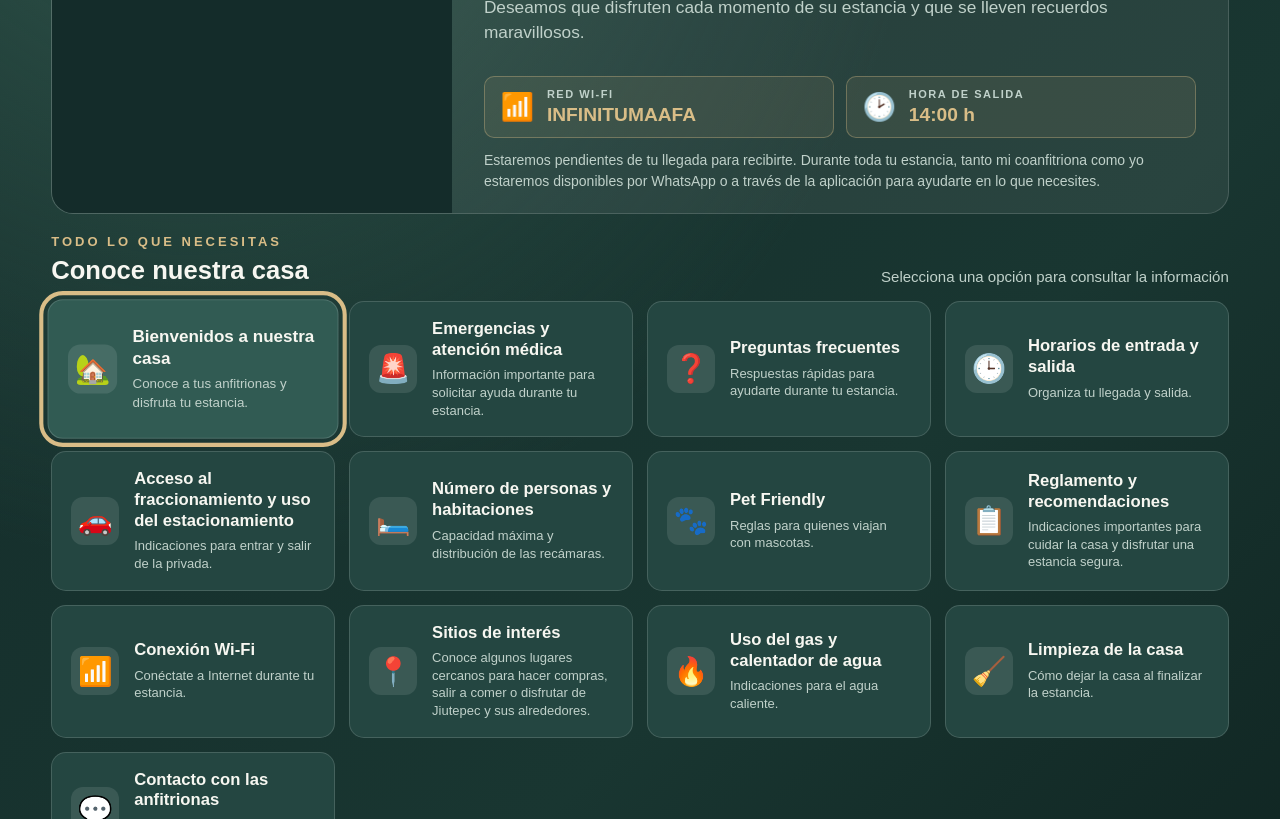
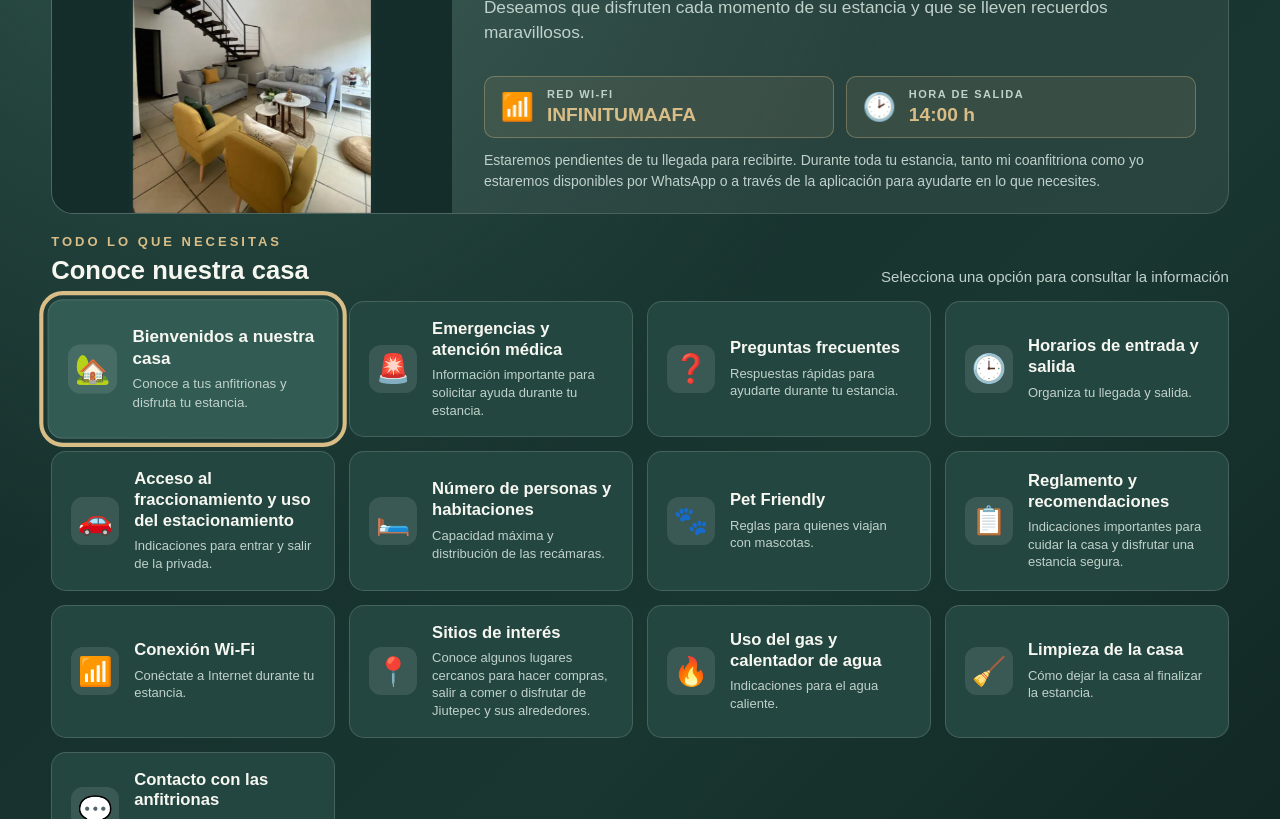
Before and after one commit to FafutisCuenca/Guest-Welcome, a plain HTML site: page tv.html in a window 1280 px wide. Shown: the part 237-1056 px from the top of the page. Drawn offline with Linux system fonts and the light colour scheme; no server answers.

Commit message:
Enhance TV welcome section styles
Added styles for welcome photo and slide transitions.

```diff
--- a/css/tv.css
+++ b/css/tv.css
@@ -117,11 +117,36 @@ button {
 }
 
 .tv-welcome-photo {
+  position: relative;
   min-height: 285px;
+  overflow: hidden;
   background-color: #142c2a;
+}
+
+/* Fotografías del carrusel */
+
+.tv-welcome-slide {
+  position: absolute;
+  inset: 0;
+
   background-position: center;
   background-size: contain;
   background-repeat: no-repeat;
+
+  opacity: 0;
+  transition: opacity 1.2s ease-in-out;
+}
+
+.tv-welcome-slide.active {
+  opacity: 1;
+}
+
+/* Respeta la preferencia de movimiento reducido */
+
+@media (prefers-reduced-motion: reduce) {
+  .tv-welcome-slide {
+    transition: none;
+  }
 }
 
 .tv-welcome-content {
```
